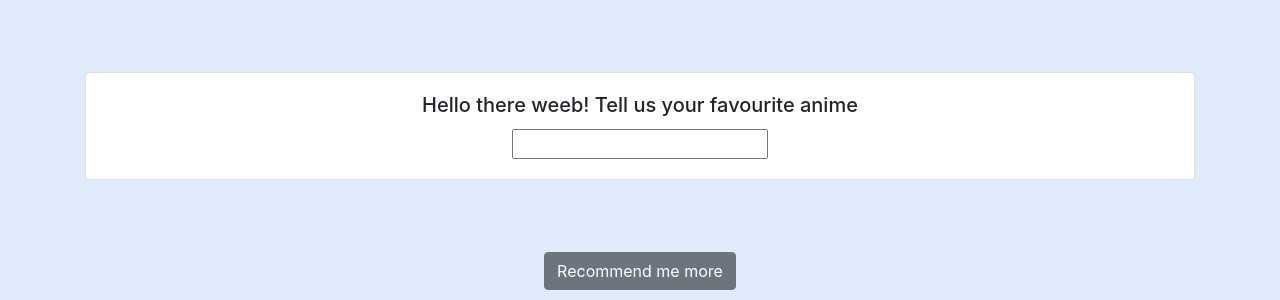
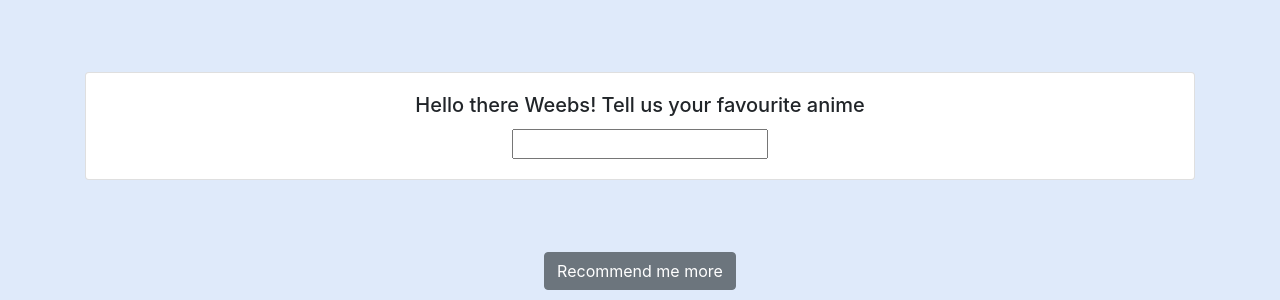
Before and after one commit to so-samarth/anime-recommendation, a Flask app: page / in a window 1280 px wide. Shown: the part 56-356 px from the top of the page. Run offline with Flask 2, Linux system fonts and the light colour scheme; some libraries are stand-ins or nearby versions.

Commit message:
Update home.html

```diff
--- a/templates/home.html
+++ b/templates/home.html
@@ -44,7 +44,7 @@
                     <div class="card">
                         <div class="card-body">
                             <!-- anime name input -->
-                            <h5 class="card-title">Hello there weeb! Tell us your favourite anime</h5>
+                            <h5 class="card-title">Hello there Weebs! Tell us your favourite anime</h5>
                             <input type="text" name="anime_name" required="required">
                             </input>
                         </div>
```
